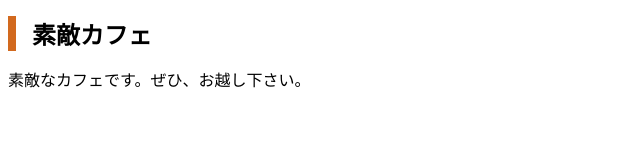
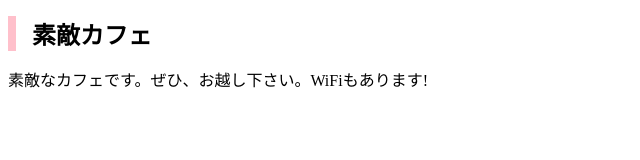
Before and after one commit to fressssh/mycafe, a plain HTML site: page index.html in a window 1280 px wide. Shown: the whole page, without its empty margins (0-640 px from the left). Drawn offline with Linux system fonts and the light colour scheme.

Commit message:
Add files via upload

```diff
--- a/css/styles.css
+++ b/css/styles.css
@@ -1,6 +1,6 @@
 h1{
   font-size: 24px;
   padding-left: 16px;
-  border-left: 8px solid chocolate;
+  border-left: 8px solid pink;
 
 }
--- a/index.html
+++ b/index.html
@@ -7,7 +7,7 @@
 </head>
 <body>
   <h1>素敵カフェ</h1>
-  <p>素敵なカフェです。ぜひ、お越し下さい。</p>
+  <p>素敵なカフェです。ぜひ、お越し下さい。WiFiもあります!</p>
 
 </body>
 </html>
```
